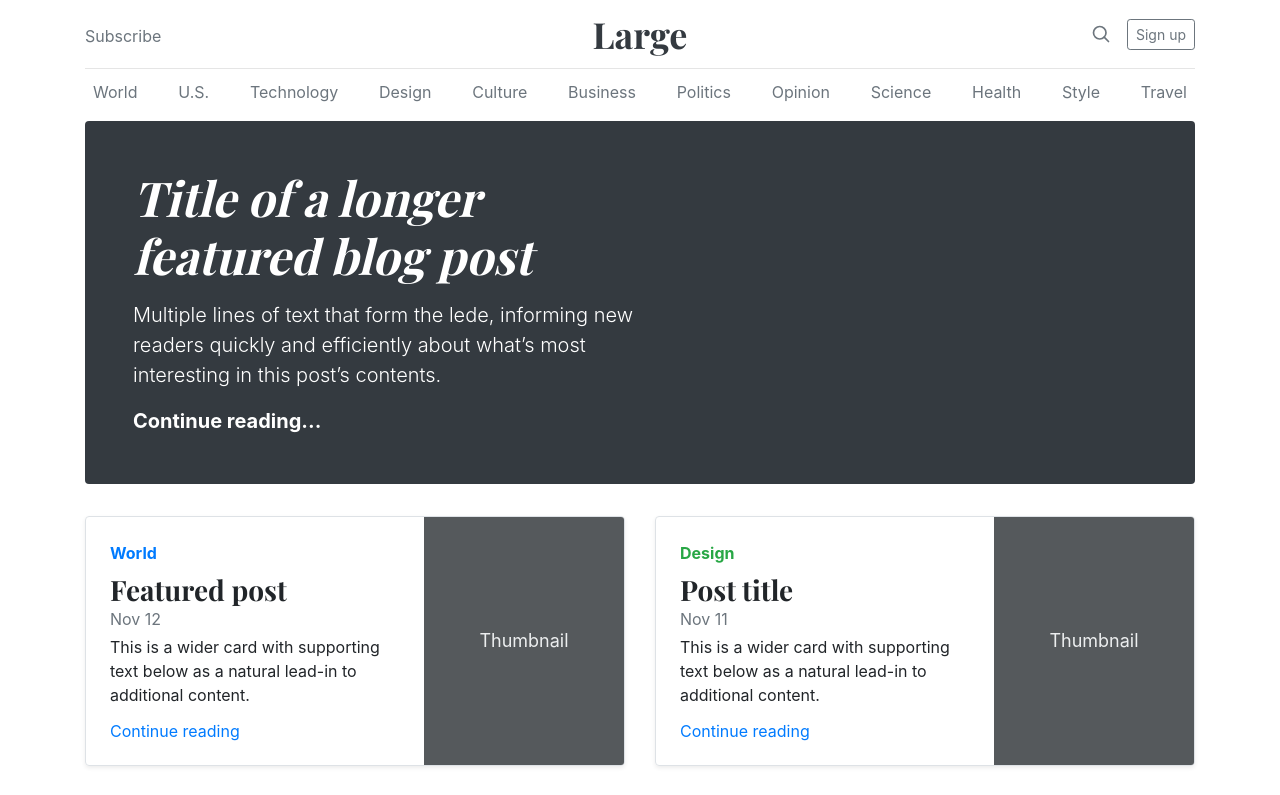
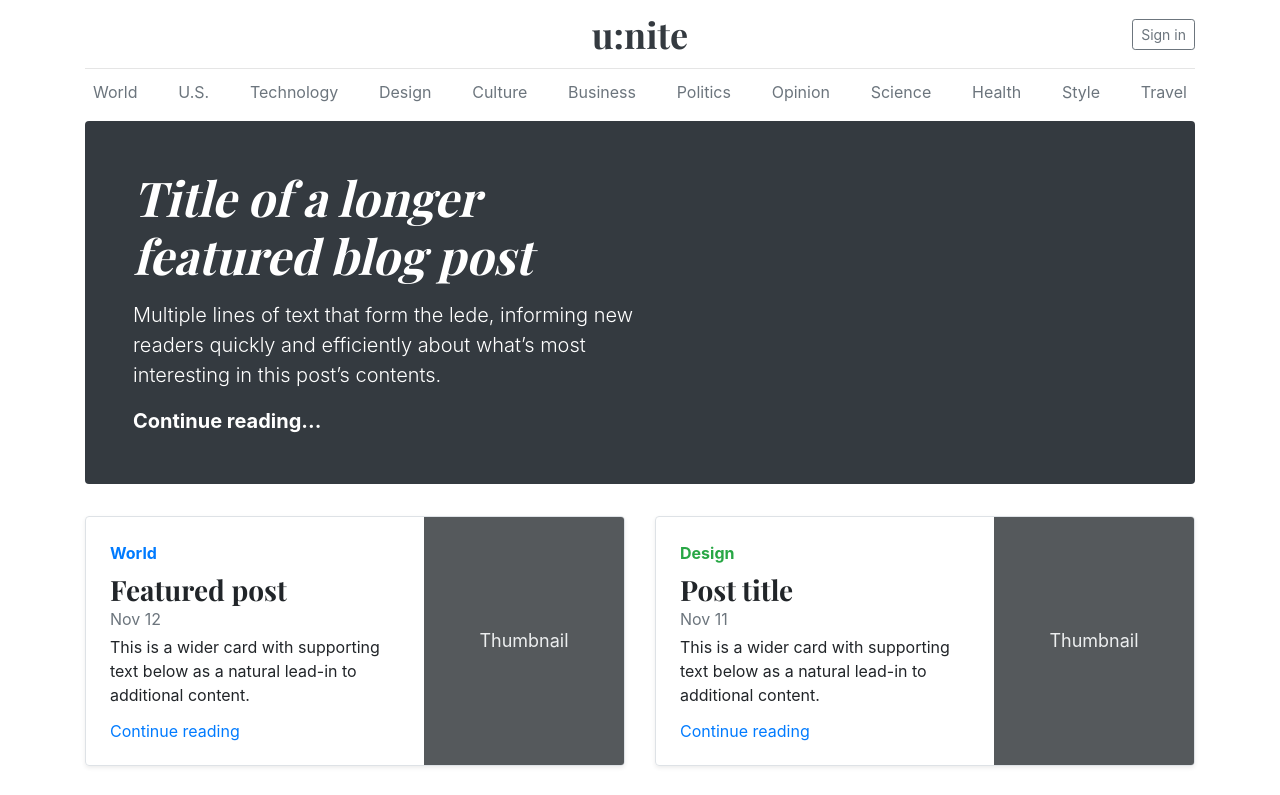
Before and after one commit to leomaro/G1_PM_unite, a plain HTML site: page index.html in a window 1280 px wide. Shown: the top 795 px of the page. Drawn offline with nearby package versions, Linux system fonts and the light colour scheme.

Commit message:
Startseitenanpassung

```diff
--- a/index.html
+++ b/index.html
@@ -6,7 +6,7 @@
     <meta name="description" content="">
     <meta name="author" content="Mark Otto, Jacob Thornton, and Bootstrap contributors">
     <meta name="generator" content="Jekyll v4.1.1">
-    <title>Blog Template · Bootstrap</title>
+    <title>u:nite</title>
 
     <link rel="canonical" href="https://getbootstrap.com/docs/4.5/examples/blog/">
 
@@ -39,16 +39,14 @@
   <header class="blog-header py-3">
     <div class="row flex-nowrap justify-content-between align-items-center">
       <div class="col-4 pt-1">
-        <a class="text-muted" href="#">Subscribe</a>
+
       </div>
       <div class="col-4 text-center">
-        <a class="blog-header-logo text-dark" href="#">Large</a>
+        <a class="blog-header-logo text-dark" href="#">u:nite</a>
       </div>
       <div class="col-4 d-flex justify-content-end align-items-center">
-        <a class="text-muted" href="#" aria-label="Search">
-          <svg xmlns="http://www.w3.org/2000/svg" width="20" height="20" fill="none" stroke="currentColor" stroke-linecap="round" stroke-linejoin="round" stroke-width="2" class="mx-3" role="img" viewBox="0 0 24 24" focusable="false"><title>Search</title><circle cx="10.5" cy="10.5" r="7.5"/><path d="M21 21l-5.2-5.2"/></svg>
-        </a>
-        <a class="btn btn-sm btn-outline-secondary" href="#">Sign up</a>
+
+        <a class="btn btn-sm btn-outline-secondary" href="#">Sign in</a>
       </div>
     </div>
   </header>
```
